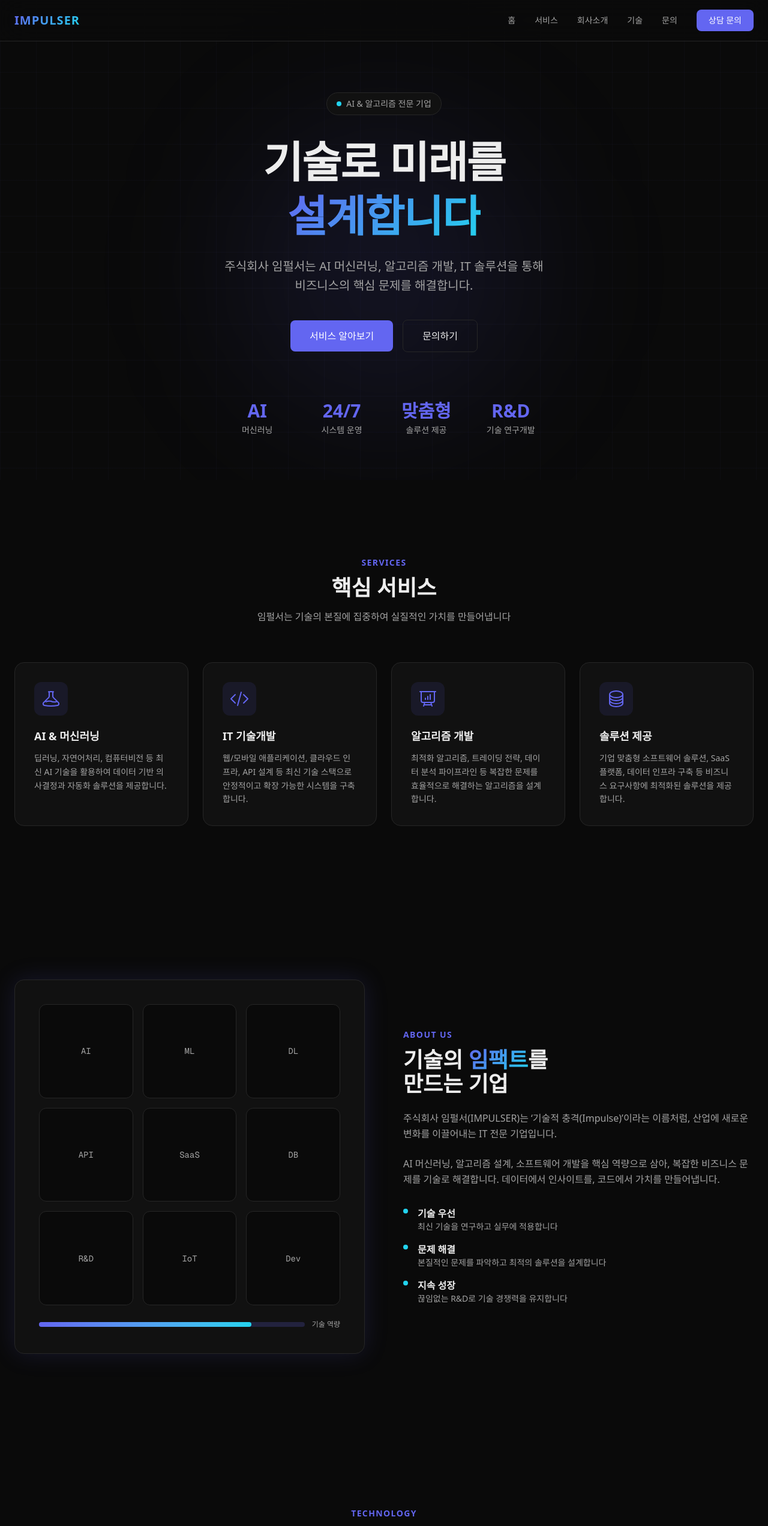
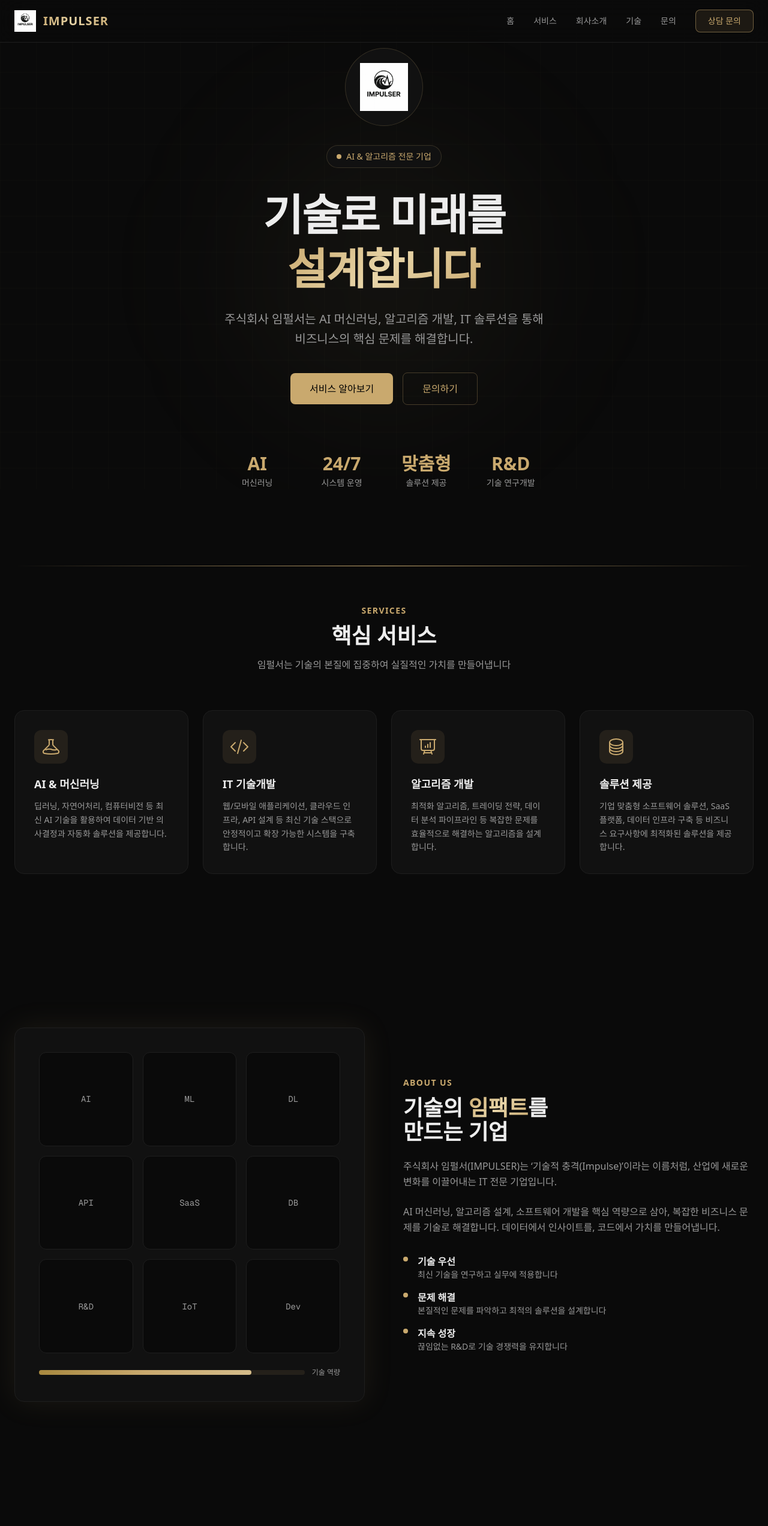
Before and after one commit to kmsjun07/impulser-website, a Next.js app: page / in a window 1280 px wide. Shown: the top 2544 px of the page at 60% size. Built offline with nearby package versions, Linux system fonts and the light colour scheme.

Commit message:
Redesign: black + rose gold theme, add logo, real contact info

```diff
--- a/src/app/globals.css
+++ b/src/app/globals.css
@@ -3,13 +3,14 @@
 @theme inline {
   --color-background: #0a0a0a;
   --color-foreground: #ededed;
-  --color-primary: #6366f1;
-  --color-primary-light: #818cf8;
-  --color-accent: #22d3ee;
+  --color-gold: #C9A96E;
+  --color-gold-light: #D4BC8A;
+  --color-gold-dark: #A8893F;
+  --color-gold-pale: #E8D5A8;
   --color-surface: #111111;
   --color-surface-light: #1a1a1a;
-  --color-border: #262626;
-  --color-muted: #a3a3a3;
+  --color-border: #1e1e1e;
+  --color-muted: #999999;
   --font-sans: var(--font-geist-sans);
   --font-mono: var(--font-geist-mono);
 }
@@ -24,23 +25,25 @@ body {
   font-family: var(--font-sans), Arial, Helvetica, sans-serif;
 }
 
-/* Gradient text utility */
 .gradient-text {
-  background: linear-gradient(135deg, #6366f1 0%, #22d3ee 100%);
+  background: linear-gradient(135deg, #C9A96E 0%, #E8D5A8 50%, #C9A96E 100%);
   -webkit-background-clip: text;
   -webkit-text-fill-color: transparent;
   background-clip: text;
 }
 
-/* Glow effect */
 .glow {
-  box-shadow: 0 0 40px rgba(99, 102, 241, 0.15);
+  box-shadow: 0 0 50px rgba(201, 169, 110, 0.1);
 }
 
-/* Grid background pattern */
 .grid-bg {
   background-image:
-    linear-gradient(rgba(99, 102, 241, 0.03) 1px, transparent 1px),
-    linear-gradient(90deg, rgba(99, 102, 241, 0.03) 1px, transparent 1px);
+    linear-gradient(rgba(201, 169, 110, 0.02) 1px, transparent 1px),
+    linear-gradient(90deg, rgba(201, 169, 110, 0.02) 1px, transparent 1px);
   background-size: 60px 60px;
 }
+
+.gold-line {
+  background: linear-gradient(90deg, transparent, #C9A96E, transparent);
+  height: 1px;
+}
--- a/src/components/AboutSection.tsx
+++ b/src/components/AboutSection.tsx
@@ -6,20 +6,19 @@ export default function AboutSection() {
           {/* Left: Visual */}
           <div className="relative">
             <div className="glow rounded-2xl border border-border bg-surface p-10">
-              {/* Abstract tech visual */}
               <div className="grid grid-cols-3 gap-4">
                 {Array.from({ length: 9 }).map((_, i) => (
                   <div
                     key={i}
-                    className="flex aspect-square items-center justify-center rounded-xl border border-border bg-background text-sm font-mono text-muted transition-colors hover:border-primary/40 hover:text-primary"
+                    className="flex aspect-square items-center justify-center rounded-xl border border-border bg-background text-sm font-mono text-muted transition-colors hover:border-gold/40 hover:text-gold"
                   >
                     {["AI", "ML", "DL", "API", "SaaS", "DB", "R&D", "IoT", "Dev"][i]}
                   </div>
                 ))}
               </div>
               <div className="mt-6 flex items-center gap-3">
-                <div className="h-2 flex-1 rounded-full bg-primary/20">
-                  <div className="h-2 w-4/5 rounded-full bg-gradient-to-r from-primary to-accent" />
+                <div className="h-2 flex-1 rounded-full bg-gold/10">
+                  <div className="h-2 w-4/5 rounded-full bg-gradient-to-r from-gold-dark via-gold to-gold-light" />
                 </div>
                 <span className="text-xs text-muted">기술 역량</span>
               </div>
@@ -28,7 +27,7 @@ export default function AboutSection() {
 
           {/* Right: Content */}
           <div>
-            <p className="mb-3 text-sm font-semibold tracking-widest text-primary uppercase">
+            <p className="mb-3 text-sm font-semibold tracking-widest text-gold uppercase">
               About Us
             </p>
             <h2 className="mb-6 text-3xl font-bold sm:text-4xl">
@@ -63,7 +62,7 @@ export default function AboutSection() {
                 },
               ].map((value) => (
                 <div key={value.title} className="flex gap-4">
-                  <div className="mt-1 h-2 w-2 shrink-0 rounded-full bg-accent" />
+                  <div className="mt-1 h-2 w-2 shrink-0 rounded-full bg-gold" />
                   <div>
                     <h4 className="font-semibold">{value.title}</h4>
                     <p className="text-sm text-muted">{value.desc}</p>
--- a/src/components/Footer.tsx
+++ b/src/components/Footer.tsx
@@ -1,20 +1,58 @@
+import Image from "next/image";
+
 export default function Footer() {
   return (
-    <footer className="border-t border-border px-6 py-10">
-      <div className="mx-auto flex max-w-7xl flex-col items-center justify-between gap-4 sm:flex-row">
-        <div className="text-sm text-muted">
+    <footer className="border-t border-border px-6 py-12">
+      <div className="mx-auto max-w-7xl">
+        <div className="grid gap-10 sm:grid-cols-2 lg:grid-cols-4">
+          {/* Logo & Description */}
+          <div className="sm:col-span-2 lg:col-span-1">
+            <div className="mb-4 flex items-center gap-3">
+              <Image src="/logo.png" alt="IMPULSER" width={28} height={28} />
+              <span className="text-lg font-bold tracking-wider gradient-text">
+                IMPULSER
+              </span>
+            </div>
+            <p className="text-sm leading-relaxed text-muted">
+              기술로 미래를 설계하는 IT 전문 기업
+            </p>
+          </div>
+
+          {/* Services */}
+          <div>
+            <h4 className="mb-4 text-sm font-semibold text-gold">서비스</h4>
+            <div className="space-y-2 text-sm text-muted">
+              <p>AI & 머신러닝</p>
+              <p>IT 기술개발</p>
+              <p>알고리즘 개발</p>
+              <p>솔루션 제공</p>
+            </div>
+          </div>
+
+          {/* Contact Info */}
+          <div>
+            <h4 className="mb-4 text-sm font-semibold text-gold">연락처</h4>
+            <div className="space-y-2 text-sm text-muted">
+              <p>contact@impulser.biz</p>
+              <p>Tel. 070-8098-7256</p>
+              <p>Fax. 0508-958-8359</p>
+            </div>
+          </div>
+
+          {/* Address */}
+          <div>
+            <h4 className="mb-4 text-sm font-semibold text-gold">오시는 길</h4>
+            <div className="space-y-2 text-sm text-muted">
+              <p>서울특별시 강남구</p>
+              <p>도산대로 27길 23, 2층</p>
+            </div>
+          </div>
+        </div>
+
+        {/* Bottom */}
+        <div className="gold-line mt-10 mb-6" />
+        <div className="text-center text-sm text-muted">
           &copy; {new Date().getFullYear()} 주식회사 임펄서(IMPULSER). All rights reserved.
-        </div>
-        <div className="flex gap-6 text-sm text-muted">
-          <a href="#services" className="transition-colors hover:text-foreground">
-            서비스
-          </a>
-          <a href="#about" className="transition-colors hover:text-foreground">
-            회사소개
-          </a>
-          <a href="#contact" className="transition-colors hover:text-foreground">
-            문의
-          </a>
         </div>
       </div>
     </footer>
--- a/src/components/HeroSection.tsx
+++ b/src/components/HeroSection.tsx
@@ -1,3 +1,5 @@
+import Image from "next/image";
+
 export default function HeroSection() {
   return (
     <section
@@ -5,12 +7,19 @@ export default function HeroSection() {
       className="grid-bg relative flex min-h-screen items-center justify-center overflow-hidden px-6 pt-20"
     >
       {/* Background glow */}
-      <div className="pointer-events-none absolute top-1/4 left-1/2 h-[500px] w-[500px] -translate-x-1/2 rounded-full bg-primary/10 blur-[120px]" />
+      <div className="pointer-events-none absolute top-1/4 left-1/2 h-[500px] w-[500px] -translate-x-1/2 rounded-full bg-gold/5 blur-[120px]" />
 
       <div className="relative z-10 mx-auto max-w-4xl text-center">
+        {/* Logo */}
+        <div className="mb-8 flex justify-center">
+          <div className="rounded-full border border-gold/20 bg-surface p-6">
+            <Image src="/logo.png" alt="IMPULSER" width={80} height={80} />
+          </div>
+        </div>
+
         {/* Badge */}
-        <div className="mb-8 inline-flex items-center gap-2 rounded-full border border-border bg-surface px-4 py-2 text-sm text-muted">
-          <span className="h-2 w-2 rounded-full bg-accent" />
+        <div className="mb-8 inline-flex items-center gap-2 rounded-full border border-gold/20 bg-surface px-4 py-2 text-sm text-gold">
+          <span className="h-2 w-2 rounded-full bg-gold" />
           AI & 알고리즘 전문 기업
         </div>
 
@@ -32,13 +41,13 @@ export default function HeroSection() {
         <div className="flex flex-col items-center gap-4 sm:flex-row sm:justify-center">
           <a
             href="#services"
-            className="rounded-lg bg-primary px-8 py-3.5 font-medium text-white transition-all hover:bg-primary-light hover:shadow-lg hover:shadow-primary/25"
+            className="rounded-lg bg-gold px-8 py-3.5 font-medium text-black transition-all hover:bg-gold-light hover:shadow-lg hover:shadow-gold/20"
           >
             서비스 알아보기
           </a>
           <a
             href="#contact"
-            className="rounded-lg border border-border px-8 py-3.5 font-medium text-foreground transition-colors hover:bg-surface-light"
+            className="rounded-lg border border-gold/30 px-8 py-3.5 font-medium text-gold transition-colors hover:bg-gold/10"
           >
             문의하기
           </a>
@@ -53,7 +62,7 @@ export default function HeroSection() {
             { value: "R&D", label: "기술 연구개발" },
           ].map((stat) => (
             <div key={stat.label}>
-              <div className="text-2xl font-bold text-primary sm:text-3xl">
+              <div className="text-2xl font-bold text-gold sm:text-3xl">
                 {stat.value}
               </div>
               <div className="mt-1 text-sm text-muted">{stat.label}</div>
--- a/src/components/Navbar.tsx
+++ b/src/components/Navbar.tsx
@@ -1,6 +1,7 @@
 "use client";
 
 import { useState } from "react";
+import Image from "next/image";
 
 const navLinks = [
   { href: "#home", label: "홈" },
@@ -17,8 +18,11 @@ export default function Navbar() {
     <nav className="fixed top-0 left-0 right-0 z-50 border-b border-border bg-background/80 backdrop-blur-xl">
       <div className="mx-auto flex max-w-7xl items-center justify-between px-6 py-4">
         {/* Logo */}
-        <a href="#home" className="text-xl font-bold tracking-wider">
-          <span className="gradient-text">IMPULSER</span>
+        <a href="#home" className="flex items-center gap-3">
+          <Image src="/logo.png" alt="IMPULSER" width={36} height={36} />
+          <span className="text-xl font-bold tracking-wider gradient-text">
+            IMPULSER
+          </span>
         </a>
 
         {/* Desktop Nav */}
@@ -27,14 +31,14 @@ export default function Navbar() {
             <a
               key={link.href}
               href={link.href}
-              className="text-sm text-muted transition-colors hover:text-foreground"
+              className="text-sm text-muted transition-colors hover:text-gold"
             >
               {link.label}
             </a>
           ))}
           <a
             href="#contact"
-            className="rounded-lg bg-primary px-5 py-2 text-sm font-medium text-white transition-colors hover:bg-primary-light"
+            className="rounded-lg border border-gold/50 bg-gold/10 px-5 py-2 text-sm font-medium text-gold transition-colors hover:bg-gold/20"
           >
             상담 문의
           </a>
@@ -66,7 +70,7 @@ export default function Navbar() {
               key={link.href}
               href={link.href}
               onClick={() => setIsOpen(false)}
-              className="block py-3 text-muted transition-colors hover:text-foreground"
+              className="block py-3 text-muted transition-colors hover:text-gold"
             >
               {link.label}
             </a>
--- a/src/components/ServicesSection.tsx
+++ b/src/components/ServicesSection.tsx
@@ -45,9 +45,12 @@ export default function ServicesSection() {
   return (
     <section id="services" className="px-6 py-24 sm:py-32">
       <div className="mx-auto max-w-7xl">
+        {/* Divider */}
+        <div className="gold-line mb-16" />
+
         {/* Header */}
         <div className="mb-16 text-center">
-          <p className="mb-3 text-sm font-semibold tracking-widest text-primary uppercase">
+          <p className="mb-3 text-sm font-semibold tracking-widest text-gold uppercase">
             Services
           </p>
           <h2 className="text-3xl font-bold sm:text-4xl">
@@ -63,9 +66,9 @@ export default function ServicesSection() {
           {services.map((service) => (
             <div
               key={service.title}
-              className="group rounded-2xl border border-border bg-surface p-8 transition-all hover:border-primary/30 hover:bg-surface-light"
+              className="group rounded-2xl border border-border bg-surface p-8 transition-all hover:border-gold/30 hover:bg-surface-light"
             >
-              <div className="mb-5 inline-flex rounded-xl bg-primary/10 p-3 text-primary transition-colors group-hover:bg-primary/20">
+              <div className="mb-5 inline-flex rounded-xl bg-gold/10 p-3 text-gold transition-colors group-hover:bg-gold/20">
                 {service.icon}
               </div>
               <h3 className="mb-3 text-lg font-semibold">{service.title}</h3>
--- a/src/components/TechSection.tsx
+++ b/src/components/TechSection.tsx
@@ -11,7 +11,7 @@ export default function TechSection() {
       <div className="mx-auto max-w-7xl">
         {/* Header */}
         <div className="mb-16 text-center">
-          <p className="mb-3 text-sm font-semibold tracking-widest text-primary uppercase">
+          <p className="mb-3 text-sm font-semibold tracking-widest text-gold uppercase">
             Technology
           </p>
           <h2 className="text-3xl font-bold sm:text-4xl">기술 스택</h2>
@@ -27,14 +27,14 @@ export default function TechSection() {
               key={group.category}
               className="rounded-2xl border border-border bg-surface p-6"
             >
-              <h3 className="mb-4 text-sm font-semibold tracking-widest text-primary uppercase">
+              <h3 className="mb-4 text-sm font-semibold tracking-widest text-gold uppercase">
                 {group.category}
               </h3>
               <div className="flex flex-wrap gap-2">
                 {group.items.map((item) => (
                   <span
                     key={item}
-                    className="rounded-lg border border-border bg-background px-3 py-1.5 text-sm text-muted transition-colors hover:border-primary/30 hover:text-foreground"
+                    className="rounded-lg border border-border bg-background px-3 py-1.5 text-sm text-muted transition-colors hover:border-gold/30 hover:text-foreground"
                   >
                     {item}
                   </span>
@@ -57,7 +57,7 @@ export default function TechSection() {
               { step: "04", title: "배포 & 운영", desc: "안정적으로 배포하고 지속적인 유지보수를 제공합니다" },
             ].map((phase) => (
               <div key={phase.step} className="relative text-center">
-                <div className="mb-4 inline-flex h-14 w-14 items-center justify-center rounded-full border border-primary/30 bg-primary/10 font-mono text-lg font-bold text-primary">
+                <div className="mb-4 inline-flex h-14 w-14 items-center justify-center rounded-full border border-gold/30 bg-gold/10 font-mono text-lg font-bold text-gold">
                   {phase.step}
                 </div>
                 <h4 className="mb-2 font-semibold">{phase.title}</h4>
```
Also changed, not shown: src/components/ContactSection.tsx (+28 -12 lines), public/logo.png (added), 1 other file (tests, documents, lock files or other folders).
